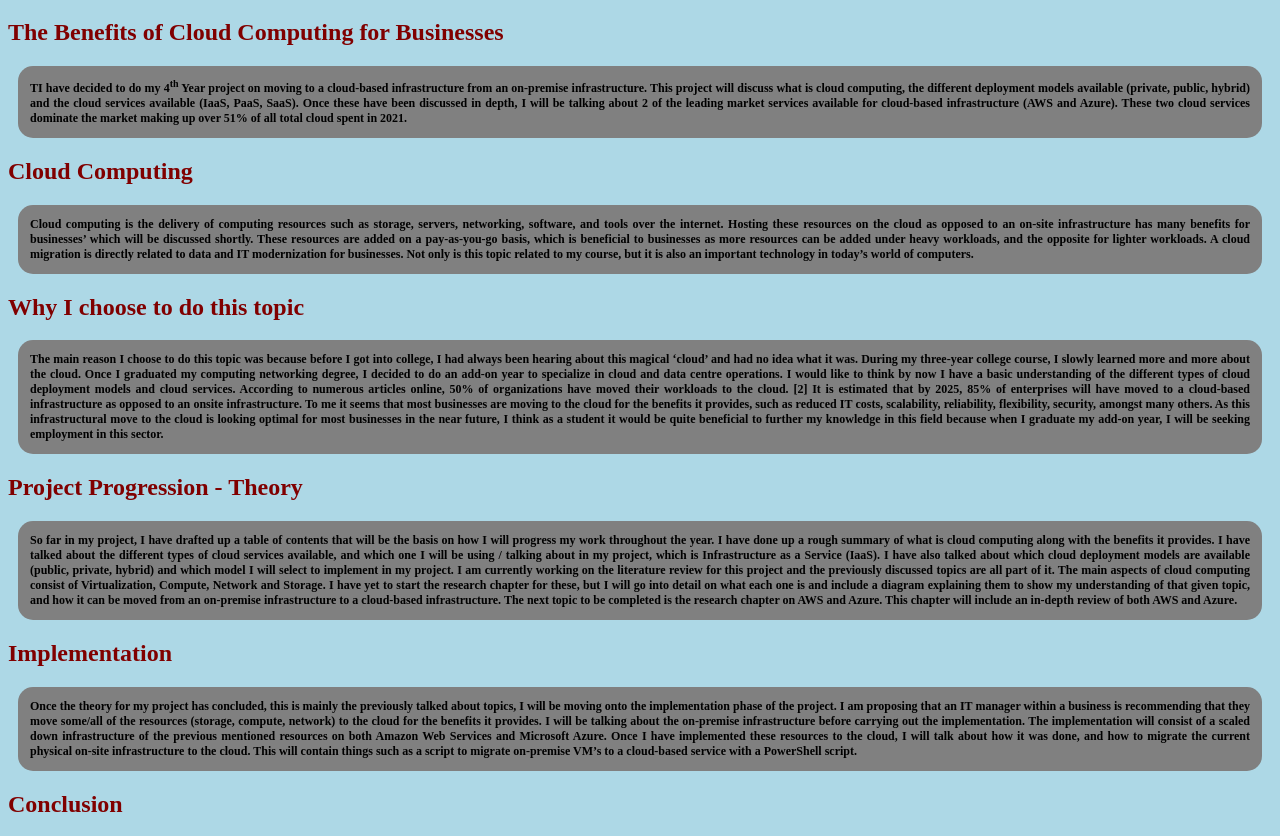
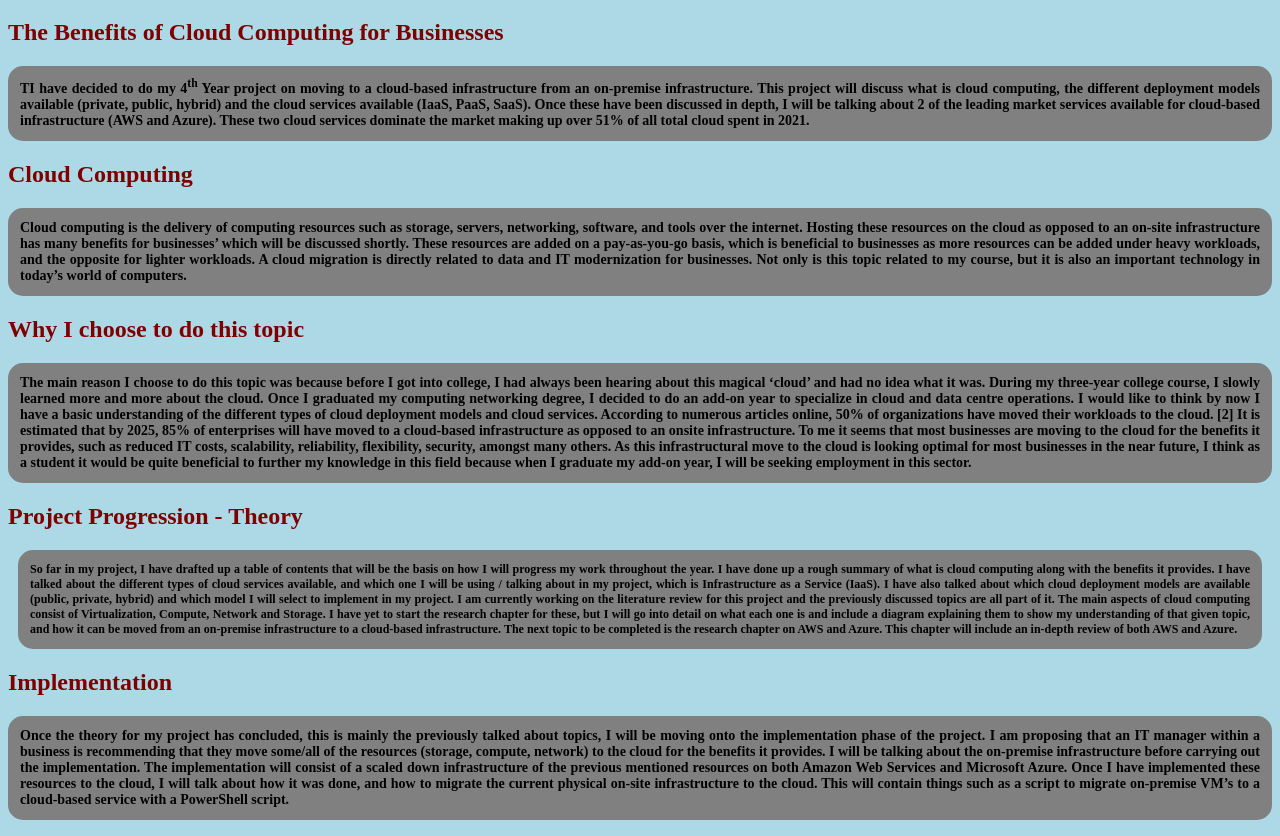
Before and after one commit to d00186648/kenny-blog, a plain HTML site: page Index.html in a window 1280 px wide. Shown: the part 61-897 px from the top of the page. Drawn offline with Linux system fonts and the light colour scheme.

Commit message:
Update Index.html

```diff
--- a/Index.html
+++ b/Index.html
@@ -11,9 +11,9 @@ p    {color: black;}
 <h2>The Benefits of Cloud Computing for Businesses</h2>
 <p align=justify style="background-color:grey;
 border-radius:15px;
-font-size:12px;
+font-size:14px;
 padding:12px;
-margin:10px;"><b>
+margin:px;"><b>
 TI have decided to do my 4<sup>th</sup> Year project on moving to a cloud-based infrastructure from an on-premise infrastructure. This project will discuss what is cloud computing, the different deployment models available (private, public, hybrid) and the cloud services available (IaaS, PaaS, SaaS). Once these have been discussed in depth, I will be talking about 2 of the leading market services available for cloud-based infrastructure (AWS and Azure). These two cloud services dominate the market making up over 51% of all total cloud spent in 2021.</p></b>
 </p>
 
@@ -22,9 +22,9 @@ TI have decided to do my 4<sup>th</sup> Year project on moving to a cloud-based
 
 <p align=justify style="background-color:grey;
 border-radius:15px;
-font-size:12px;
+font-size:14px;
 padding:12px;
-margin:10px;"><b>
+margin:1x;"><b>
 Cloud computing is the delivery of computing resources such as storage, servers, networking, software, and tools over the internet. Hosting these resources on the cloud as opposed to an on-site infrastructure has many benefits for businesses&rsquo; which will be discussed shortly. These resources are added on a pay-as-you-go basis, which is beneficial to businesses as more resources can be added under heavy workloads, and the opposite for lighter workloads. A cloud migration is directly related to data and IT modernization for businesses. Not only is this topic related to my course, but it is also an important technology in today&rsquo;s world of computers.</p>
 
   </p></b>
@@ -32,9 +32,9 @@ Cloud computing is the delivery of computing resources such as storage, servers,
 <h2>Why I choose to do this topic</h2>
 <p align=justify style="background-color:grey;
 border-radius:15px;
-font-size:12px;
+font-size:14px;
 padding:12px;
-margin:10px;"><b>
+margin:px;"><b>
 The main reason I choose to do this topic was because before I got into college, I had always been hearing about this magical &lsquo;cloud&rsquo; and had no idea what it was. During my three-year college course, I slowly learned more and more about the cloud. Once I graduated my computing networking degree, I decided to do an add-on year to specialize in cloud and data centre operations. I would like to think by now I have a basic understanding of the different types of cloud deployment models and cloud services. According to numerous articles online, 50% of organizations have moved their workloads to the cloud. [2] It is estimated that by 2025, 85% of enterprises will have moved to a cloud-based infrastructure as opposed to an onsite infrastructure. To me it seems that most businesses are moving to the cloud for the benefits it provides, such as reduced IT costs, scalability, reliability, flexibility, security, amongst many others. As this infrastructural move to the cloud is looking optimal for most businesses in the near future, I think as a student it would be quite beneficial to further my knowledge in this field because when I graduate my add-on year, I will be seeking employment in this sector. </p>
 <h2>Project Progression - Theory</h2>
 <p align=justify style="background-color:grey;
@@ -46,16 +46,16 @@ So far in my project, I have drafted up a table of contents that will be the bas
 <h2>Implementation</h2>
   <p align=justify style="background-color:grey;
 border-radius:15px;
-font-size:12px;
+font-size:14px;
 padding:12px;
-margin:10px;"><b>
+margin:px;"><b>
 Once the theory for my project has concluded, this is mainly the previously talked about topics, I will be moving onto the implementation phase of the project. I am proposing that an IT manager within a business is recommending that they move some/all of the resources (storage, compute, network) to the cloud for the benefits it provides. I will be talking about the on-premise infrastructure before carrying out the implementation. The implementation will consist of a scaled down infrastructure of the previous mentioned resources on both Amazon Web Services and Microsoft Azure. Once I have implemented these resources to the cloud, I will talk about how it was done, and how to migrate the current physical on-site infrastructure to the cloud. This will contain things such as a script to migrate on-premise VM&rsquo;s to a cloud-based service with a PowerShell script.</p>
 <h2>Conclusion</h2>
 <p align=justify style="background-color:grey;
 border-radius:15px;
-font-size:12px;
+font-size:14px;
 padding:12px;
-margin:10px;"><b>
+margin:px;"><b>
 Once the implementations have been completed, I will be drawing up a conclusion on which of the two discussed services is better suited for a cloud-based migration. This will discuss the unique features to each, advantages, and disadvantages etc. This will also include what type of cloud deployment model will be used, public / private cloud, or the use of both in a hybrid cloud. The option selected will be compared with its competitor with things like cost to implement, deployment times, services available, disaster recovery, security etc. The selected cloud deployment method will more than likely be a hybrid infrastructure with some resources located on the business premises, with some extra resources on the cloud such as virtual machines, storage, and network resources.</p>
 <h2>Rererences</h2>
 <p>[1] <a href="https://in.pcmag.com/networking-communications-software/38970/what-is-cloud-computing">https://in.pcmag.com/networking-communications-software/38970/what-is-cloud-computing</a></p>
```
